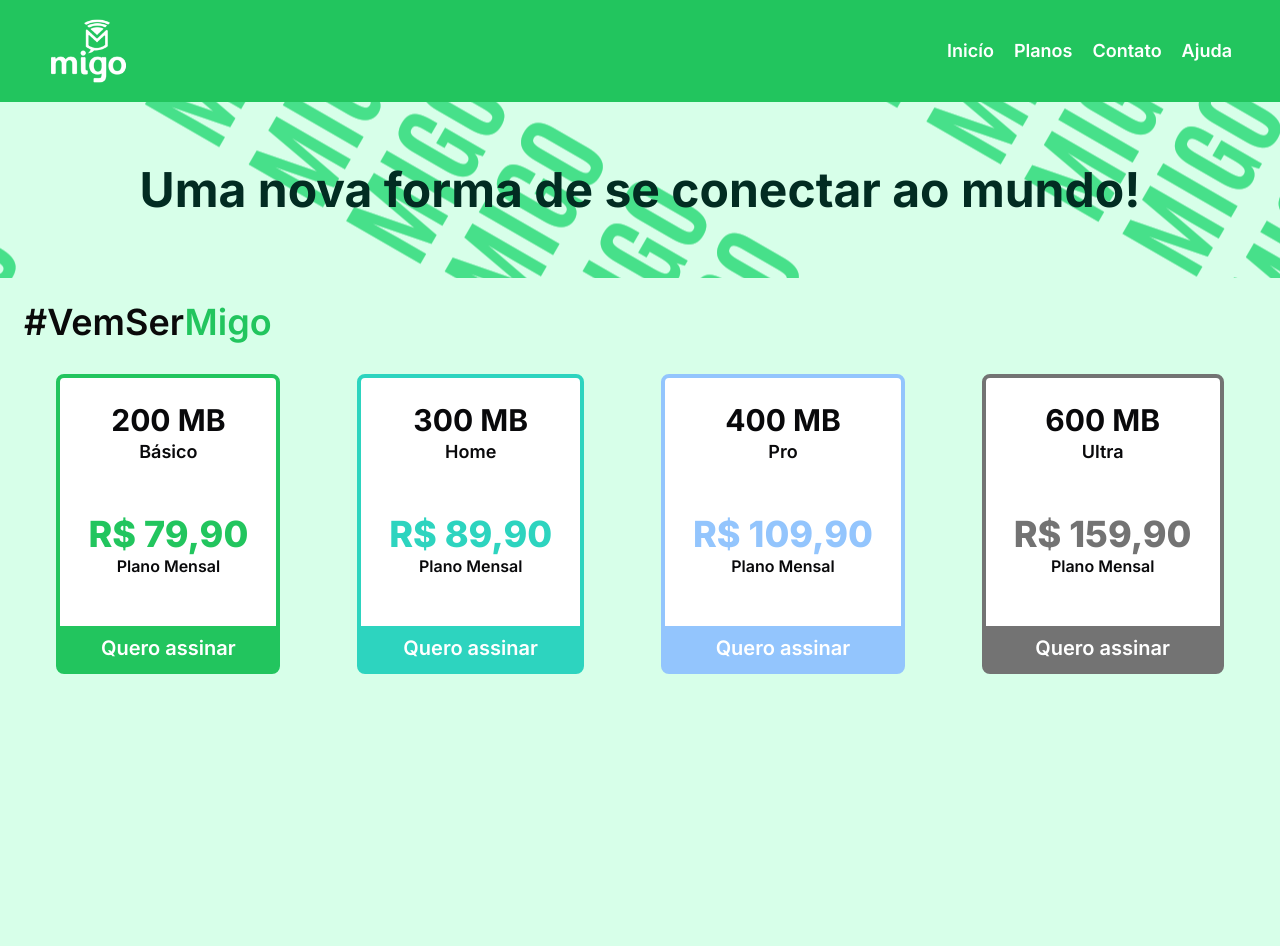
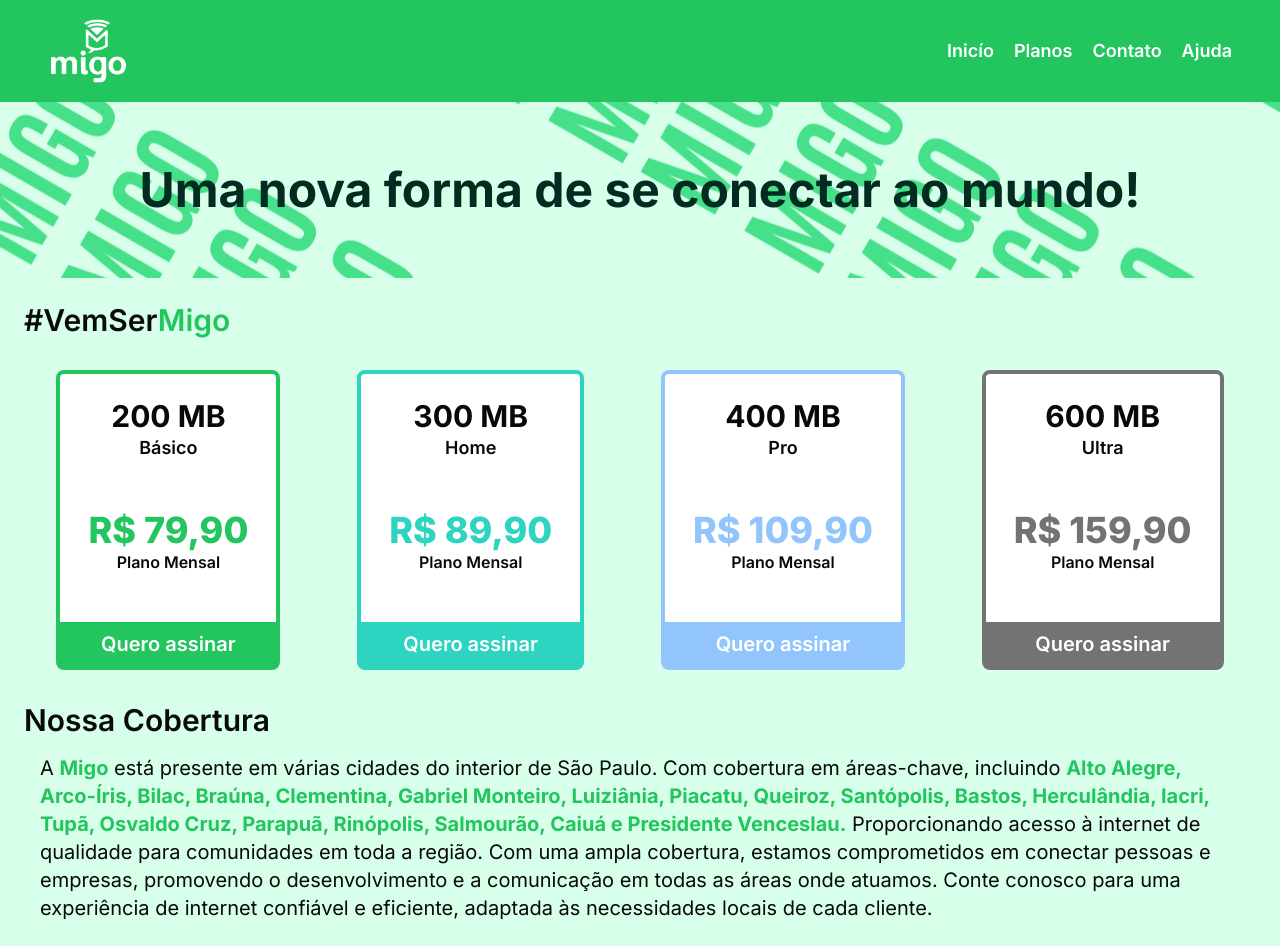
Before and after one commit to Lucas-Winicius/migo, a Next.js app: page / in a window 1280 px wide. Before the commit the page ends 800 px from the top, so only its background shows below. Built offline with nearby package versions, Linux system fonts and the light colour scheme.

Commit message:
coverage

```diff
--- a/src/app/page.tsx
+++ b/src/app/page.tsx
@@ -1,3 +1,4 @@
+import Coverage from "@/components/Coverage";
 import Header from "@/components/Header";
 import MainTitle from "@/components/MainTitle";
 import Prices from "@/components/Prices";
@@ -8,6 +9,7 @@
       <Header />
       <MainTitle />
       <Prices />
+      <Coverage />
     </div>
   );
 }
--- /dev/null
+++ b/src/components/Coverage.tsx
@@ -0,0 +1,25 @@
+export default function Coverage() {
+  return (
+    <div className="m-6">
+      <h1 className="text-3xl font-semibold text-neutral-950">
+        Nossa Cobertura
+      </h1>
+      <p className="text-xl text-pretty m-4">
+        A <span className="font-bold text-green-500">Migo</span> está presente em várias cidades do interior de São
+        Paulo. Com cobertura em áreas-chave, incluindo{" "}
+        <span className="font-bold text-green-500">
+          Alto Alegre, Arco-Íris, Bilac, Braúna, Clementina, Gabriel Monteiro,
+          Luiziânia, Piacatu, Queiroz, Santópolis, Bastos, Herculândia, Iacri,
+          Tupã, Osvaldo Cruz, Parapuã, Rinópolis, Salmourão, Caiuá e Presidente
+          Venceslau.
+        </span>{" "}
+        Proporcionando acesso à internet de qualidade para comunidades em toda a
+        região. Com uma ampla cobertura, estamos comprometidos em conectar
+        pessoas e empresas, promovendo o desenvolvimento e a comunicação em
+        todas as áreas onde atuamos. Conte conosco para uma experiência de
+        internet confiável e eficiente, adaptada às necessidades locais de cada
+        cliente.
+      </p>
+    </div>
+  );
+}
--- a/src/components/Prices.tsx
+++ b/src/components/Prices.tsx
@@ -1,7 +1,7 @@
 export default function Prices() {
   return (
     <main className="m-6">
-      <h1 className="text-4xl font-semibold text-neutral-950">
+      <h1 className="text-3xl font-semibold text-neutral-950">
         #VemSer<span className="text-green-500">Migo</span>
       </h1>
       <div className="flex flex-wrap items-center justify-around gap-3 my-8">
```
